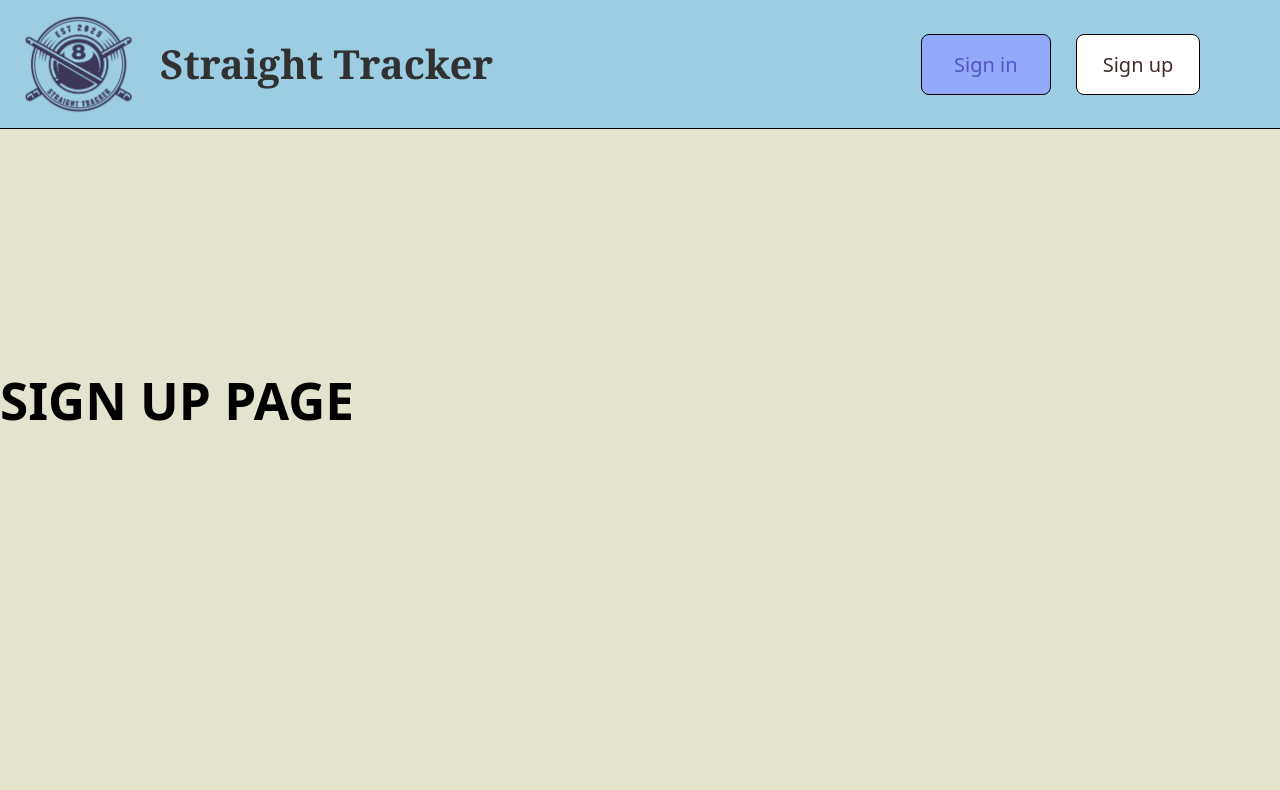
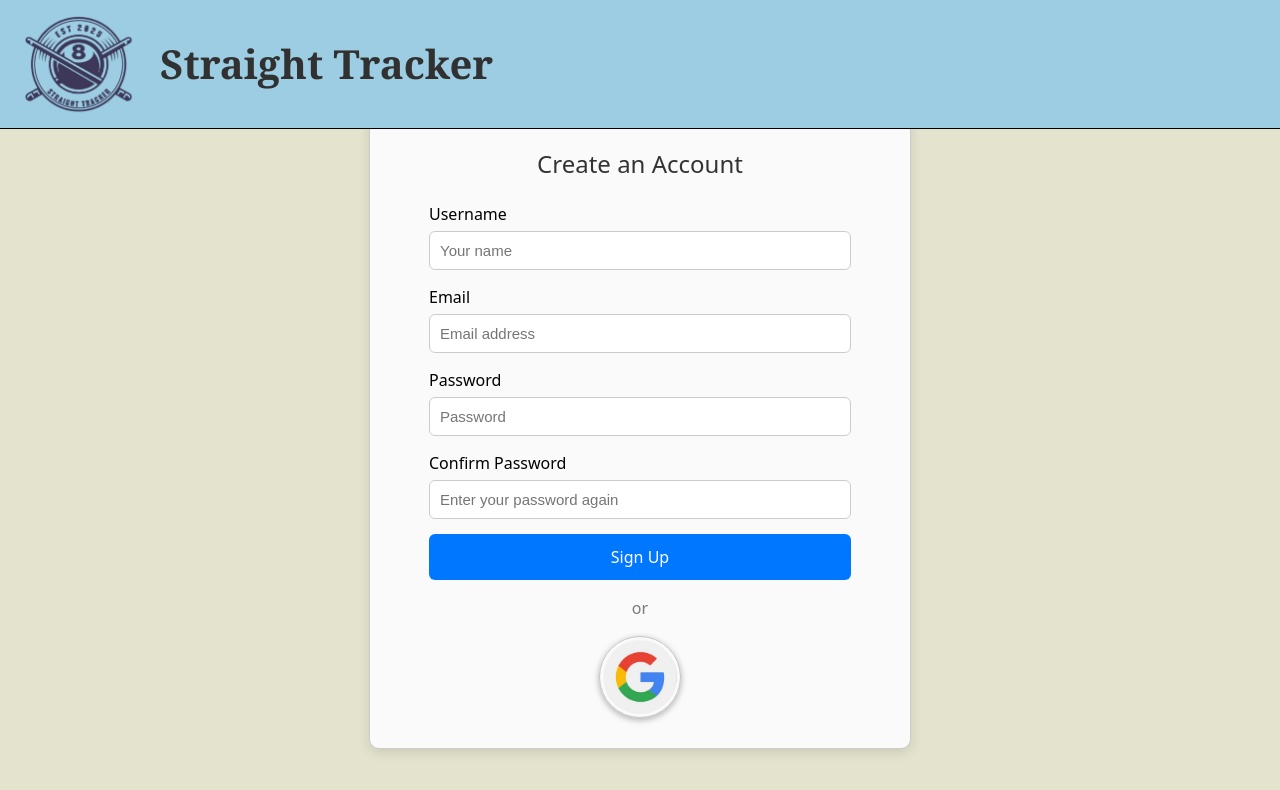
Before and after one commit to Jasark0/Straight-Tracker-Revamped-, a React (Vite) app: page /signup in a window 1280 px wide. Shown: the top 790 px of the page. Built offline with nearby package versions, Linux system fonts and the light colour scheme.

Commit message:
feat: sign up container frontend complete.

```diff
--- a/src/pages/Signup.tsx
+++ b/src/pages/Signup.tsx
@@ -2,6 +2,7 @@ import React, { useEffect, useState } from 'react'
 import { useNavigate } from 'react-router-dom'
 
 import Logo from "../assets/straight-tracker-logo.png"
+import Google from "../assets/google.png"
 import "../styles/General.css"
 import "../styles/Home.css"
 import "../styles/Signup.css"
@@ -13,16 +14,25 @@ const Signup: React.FC = () => {
         navigate('/');
     }
 
-    const signinPage = () => {
-        navigate('/signin');
-    }
+    const handleSignup = (e: React.FormEvent<HTMLFormElement>) => {
+        e.preventDefault();
 
-    const signupPage = () => {
-        navigate('/signup');
-    }
+        if (password !== confirmPassword){
+            setError("Passwords do not match.");
+            return;
+        }
+
+        setError('');
+        console.log("Sign up submitted");
+    };
+
+
+    const [password, setPassword] = useState('');
+    const [confirmPassword, setConfirmPassword] = useState('');
+    const [error, setError] = useState('');
 
     return (
-        <div>
+        <div className="page-box">
             <div className="home-title-box">
                 <div className="logo-box" onClick={homePage}>
                     <img src={Logo} className="logo-css"></img>
@@ -30,18 +40,38 @@ const Signup: React.FC = () => {
                         Straight Tracker
                     </p>
                 </div>
-                <div className="login-box">
-                    <button className="sign-in-css" onClick={signinPage}>
-                        Sign in
-                    </button>
-                    <button className="sign-up-css" onClick={signupPage}>
-                        Sign up
-                    </button>
-                </div>
             </div>
-            <h1 style={{color: 'black'}}>
-                SIGN UP PAGE
-            </h1>
+
+            <div className="sign-up-box">
+                <p className="title-text-css">Create an Account</p>
+                <form onSubmit={handleSignup}>
+                    <div className="form-group">
+                        <label>Username</label>
+                        <input type="text" placeholder="Your name" required pattern="^[A-Za-z0-9_]+$" title="Username can only contain letters, numbers, and underscores"/>
+                    </div>
+                    <div className="form-group">
+                        <label>Email</label>
+                        <input type="email" placeholder="Email address" required />
+                    </div>
+                    <div className="form-group">
+                        <label>Password</label>
+                        <input type="password" placeholder="Password" value={password}
+                        onChange={(e: React.ChangeEvent<HTMLInputElement>) => setPassword(e.target.value)} required />
+                    </div>
+                    <div className="form-group">
+                        <label>Confirm Password</label>
+                        <input type="password" placeholder="Enter your password again" value={confirmPassword}
+                        onChange={(e: React.ChangeEvent<HTMLInputElement>) => setConfirmPassword(e.target.value)}required />
+                    </div>
+                    {error && <p className="error-message">{error}</p>}
+                    <button type="submit" className="submit-btn">Sign Up</button>
+                </form>
+                <p className="or-css">
+                        or
+                </p>
+                <img src={Google} className="google-css"></img>
+            </div>
+
         </div>
     )
 }
--- a/src/styles/Home.css
+++ b/src/styles/Home.css
@@ -44,7 +44,7 @@
   padding: 2vh 2.5vw;
   font-size: 2.5vh;
   color: rgb(82, 83, 196);
-  background-color: rgb(147, 170, 250);
+  background-color: rgb(179, 195, 255);
   border: 1px solid black;
   border-radius: 8px;
   cursor: pointer;
--- a/src/styles/Signup.css
+++ b/src/styles/Signup.css
@@ -1,3 +1,92 @@
-.something{
+.page-box{
+    display: flex;
+    flex-direction: column;
+    align-items: center;
+    justify-content: center;
+    width: 100vw;
+}
+
+.sign-up-box {
+    display: flex;
+    flex-direction: column;
+    align-items: center;
+    margin-top: 5vh;
+    padding: 30px;
+    width: 60vh;
+    border: 1px solid #ccc;
+    border-radius: 10px;
+    background-color: #fafafa;
+    box-shadow: 0 4px 12px rgba(0, 0, 0, 0.1);
+}
+
+.title-text-css{
+    text-align: center;
+    font-size: 3vh;
+    font-weight: 500;
+    margin-bottom: 20px;
+    color: #333;
+}
+
+.form-group {
+    margin-bottom: 15px;
+}
+
+.form-group label {
+    display: block;
+    font-weight: 500;
+    margin-bottom: 5px;
     color: black;
 }
+
+.form-group input {
+    width: 50vh;
+    padding: 10px;
+    font-size: 15px;
+    border-radius: 6px;
+    border: 1px solid #ccc;
+}
+
+.error-message {
+    display: flex;
+    color: red;
+    font-size: 14px;
+    font-weight: 500;
+    margin-top: 5px;
+}
+
+.submit-btn {
+    width: 100%;
+    padding: 12px;
+    background-color: #0077ff;
+    color: white;
+    border: none;
+    border-radius: 6px;
+    font-size: 16px;
+    cursor: pointer;
+    transition: background-color 0.3s ease;
+}
+
+.submit-btn:hover {
+    background-color: #005fdd;
+}
+
+.or-css{
+    display: flex;
+    text-align: center;
+    color: rgb(122, 122, 122);
+}
+
+.google-css {
+    width: 80px;
+    height: 80px;
+    border-radius: 50%;
+    border: 1px solid rgb(196, 196, 196);
+    box-shadow: 0 2px 6px rgba(0, 0, 0, 0.3);
+    object-fit: cover;
+    transition: 0.15s ease;
+}
+
+.google-css:hover{
+    box-shadow: 0 2px 6px rgba(0, 0, 0, 0.5);
+    cursor: pointer;
+}
```
Also changed, not shown: src/assets/google.png (added).
